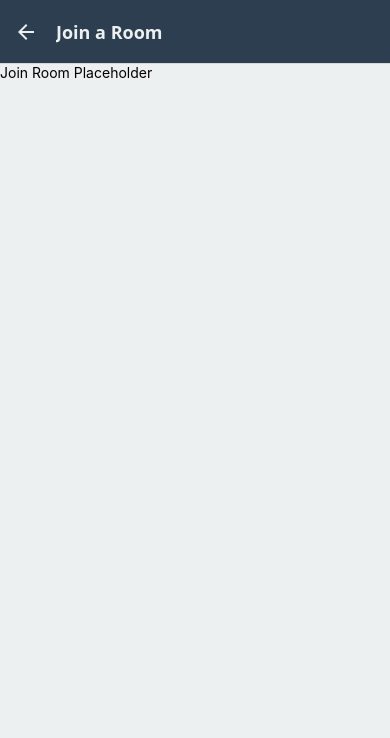
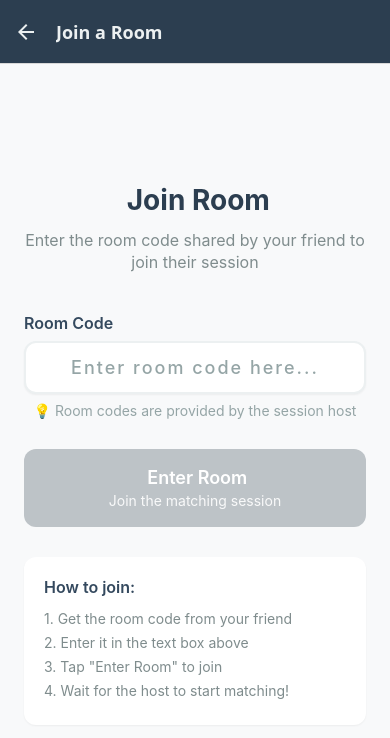
Before and after one commit to gekiclaws/moviematch, a React Native app in the folder app/: screen /JoinRoom in a window 390 px wide. Shown: the top 738 px of the page. Built offline with nearby package versions, Linux system fonts and the light colour scheme.

Commit message:
feat: Added JoinRoomScreen screen component with general layout created

```diff
--- a/app/src/navigation/AppNavigator.tsx
+++ b/app/src/navigation/AppNavigator.tsx
@@ -6,10 +6,10 @@ import { View, Text } from 'react-native';
 
 // Import actual screen components
 import HomeScreen from '../screens/HomeScreen';
+import JoinRoomScreen from '../screens/JoinRoomScreen';
 
 // Placeholders for remaining screen components
 const LobbyWaitingScreen = () => <View><Text>Lobby Waiting Placeholder</Text></View>;
-const JoinRoomScreen = () => <View><Text>Join Room Placeholder</Text></View>;
 const SuccessfullyJoinedScreen = () => <View><Text>Successfully Joined Placeholder</Text></View>;
 
 const Stack = createStackNavigator<RootStackParamList>();
--- a/app/src/screens/JoinRoomScreen.tsx
+++ b/app/src/screens/JoinRoomScreen.tsx
@@ -0,0 +1,187 @@
+import React, { useState } from 'react';
+import {
+  View,
+  Text,
+  TextInput,
+  TouchableOpacity,
+  SafeAreaView,
+  Alert,
+  ActivityIndicator,
+  KeyboardAvoidingView,
+  Platform,
+} from 'react-native';
+import type { StackScreenProps } from '@react-navigation/stack';
+import type { RootStackParamList } from '../types/navigation';
+
+// Import services
+import { SessionService } from '../services/firebase/sessionService';
+import { UserService } from '../services/firebase/userService';
+
+// Import styles
+import { styles } from '../styles/JoinRoomStyles';
+
+type Props = StackScreenProps<RootStackParamList, 'JoinRoom'>;
+
+export default function JoinRoomScreen({ navigation }: Props) {
+  const [roomCode, setRoomCode] = useState('');
+  const [isLoading, setIsLoading] = useState(false);
+
+  const handleJoinRoom = async () => {
+    // Validate input
+    if (!roomCode.trim()) {
+      Alert.alert('Error', 'Please enter a room code');
+      return;
+    }
+
+    setIsLoading(true);
+
+    try {
+      // TODO: Replace with actual user ID from your auth system
+      const tempUserId = 'user_' + Math.random().toString(36).substring(2, 10);
+
+      // Check if session exists
+      const session = await SessionService.get(roomCode.trim());
+      if (!session) {
+        Alert.alert('Error', 'Room code not found. Please check and try again.');
+        setIsLoading(false);
+        return;
+      }
+
+      // Check if room is full
+      if (session.userIds.length >= 2) {
+        Alert.alert('Error', 'This room is already full.');
+        setIsLoading(false);
+        return;
+      }
+
+      // Check if session has already started
+      if (session.sessionStatus === 'in progress') {
+        Alert.alert('Error', 'This session has already started.');
+        setIsLoading(false);
+        return;
+      }
+
+      // Create user first (in a real app, this would come from authentication)
+      await UserService.initializeUser('Guest User');
+
+      // Join the session
+      await SessionService.joinSession(roomCode.trim(), tempUserId);
+
+      // Get updated session data
+      const updatedSession = await SessionService.get(roomCode.trim());
+
+      // Get host user information
+      const hostUser = await UserService.get(session.userIds[0]);
+
+      // Navigate to SuccessfullyJoined screen
+      navigation.navigate('SuccessfullyJoined', {
+        sessionId: roomCode.trim(),
+        userId: tempUserId,
+        session: updatedSession || undefined,
+        hostUser: hostUser || undefined,
+        isHost: false,
+      });
+
+    } catch (error) {
+      console.error('Error joining room:', error);
+
+      // Handle specific error messages
+      let errorMessage = 'Failed to join room. Please try again.';
+      if (error instanceof Error) {
+        if (error.message.includes('already in room')) {
+          errorMessage = 'You are already in this room.';
+        } else if (error.message.includes('full')) {
+          errorMessage = 'This room is full.';
+        } else if (error.message.includes('does not exist')) {
+          errorMessage = 'Room code not found.';
+        }
+      }
+
+      Alert.alert('Error', errorMessage);
+    } finally {
+      setIsLoading(false);
+    }
+  };
+
+  /**
+   * Handle room code input changes
+   */
+  const handleRoomCodeChange = (text: string) => {
+    // Convert to uppercase and remove spaces for consistency
+    setRoomCode(text.toUpperCase().trim());
+  };
+
+  return (
+    <SafeAreaView style={styles.container}>
+      <KeyboardAvoidingView
+        style={styles.keyboardContainer}
+        behavior={Platform.OS === 'ios' ? 'padding' : 'height'}
+      >
+        <View style={styles.content}>
+
+          {/* Header Section */}
+          <View style={styles.headerContainer}>
+            <Text style={styles.headerText}> Join Room</Text>
+            <Text style={styles.descriptionText}>
+              Enter the room code shared by your friend to join their session
+            </Text>
+          </View>
+
+          {/* Input Section */}
+          <View style={styles.inputContainer}>
+            <Text style={styles.inputLabel}>Room Code</Text>
+            <TextInput
+              style={styles.textInput}
+              value={roomCode}
+              onChangeText={handleRoomCodeChange}
+              placeholder="Enter room code here..."
+              placeholderTextColor="#95a5a6"
+              autoCapitalize="characters"
+              autoCorrect={false}
+              maxLength={20}
+              editable={!isLoading}
+            />
+            <Text style={styles.inputHint}>
+              💡 Room codes are provided by the session host
+            </Text>
+          </View>
+
+          {/* Action Button */}
+          <View style={styles.buttonContainer}>
+            <TouchableOpacity
+              style={[
+                styles.joinButton,
+                (!roomCode.trim() || isLoading) && styles.disabledButton
+              ]}
+              onPress={handleJoinRoom}
+              disabled={!roomCode.trim() || isLoading}
+              activeOpacity={0.8}
+            >
+              {isLoading ? (
+                <View style={styles.loadingContainer}>
+                  <ActivityIndicator color="#ffffff" size="small" />
+                  <Text style={styles.loadingText}>Joining...</Text>
+                </View>
+              ) : (
+                <>
+                  <Text style={styles.joinButtonText}> Enter Room</Text>
+                  <Text style={styles.buttonSubtext}>Join the matching session</Text>
+                </>
+              )}
+            </TouchableOpacity>
+          </View>
+
+          {/* Instructions */}
+          <View style={styles.instructionsContainer}>
+            <Text style={styles.instructionsTitle}>How to join:</Text>
+            <Text style={styles.instructionText}>1. Get the room code from your friend</Text>
+            <Text style={styles.instructionText}>2. Enter it in the text box above</Text>
+            <Text style={styles.instructionText}>3. Tap "Enter Room" to join</Text>
+            <Text style={styles.instructionText}>4. Wait for the host to start matching!</Text>
+          </View>
+
+        </View>
+      </KeyboardAvoidingView>
+    </SafeAreaView>
+  );
+}
--- /dev/null
+++ b/app/src/styles/JoinRoomStyles.ts
@@ -0,0 +1,149 @@
+import { StyleSheet } from 'react-native';
+
+export const styles = StyleSheet.create({
+  container: {
+    flex: 1,
+    backgroundColor: '#f8f9fa',
+  },
+  keyboardContainer: {
+    flex: 1,
+  },
+  content: {
+    flex: 1,
+    paddingHorizontal: 24,
+    paddingVertical: 20,
+    justifyContent: 'center',
+  },
+
+  // Header Section
+  headerContainer: {
+    alignItems: 'center',
+    marginBottom: 40,
+  },
+  headerText: {
+    fontSize: 28,
+    fontWeight: 'bold',
+    color: '#2c3e50',
+    marginBottom: 12,
+    textAlign: 'center',
+  },
+  descriptionText: {
+    fontSize: 16,
+    color: '#7f8c8d',
+    textAlign: 'center',
+    lineHeight: 22,
+  },
+
+  // Input Section
+  inputContainer: {
+    marginBottom: 30,
+  },
+  inputLabel: {
+    fontSize: 16,
+    fontWeight: '600',
+    color: '#34495e',
+    marginBottom: 8,
+  },
+  textInput: {
+    backgroundColor: '#ffffff',
+    borderRadius: 12,
+    paddingHorizontal: 16,
+    paddingVertical: 14,
+    fontSize: 18,
+    color: '#2c3e50',
+    borderWidth: 2,
+    borderColor: '#ecf0f1',
+    textAlign: 'center',
+    fontWeight: '500',
+    letterSpacing: 2,
+    shadowColor: '#000',
+    shadowOffset: {
+      width: 0,
+      height: 1,
+    },
+    shadowOpacity: 0.05,
+    shadowRadius: 2,
+    elevation: 2,
+  },
+  inputHint: {
+    fontSize: 14,
+    color: '#95a5a6',
+    textAlign: 'center',
+    marginTop: 8,
+  },
+
+  // Button Section
+  buttonContainer: {
+    marginBottom: 30,
+  },
+  joinButton: {
+    backgroundColor: '#2ecc71',
+    borderRadius: 12,
+    paddingVertical: 18,
+    paddingHorizontal: 24,
+    alignItems: 'center',
+    shadowColor: '#000',
+    shadowOffset: {
+      width: 0,
+      height: 2,
+    },
+    shadowOpacity: 0.1,
+    shadowRadius: 4,
+    elevation: 3,
+  },
+  disabledButton: {
+    backgroundColor: '#bdc3c7',
+    shadowOpacity: 0,
+    elevation: 0,
+  },
+  joinButtonText: {
+    fontSize: 18,
+    fontWeight: '600',
+    color: '#ffffff',
+    marginBottom: 4,
+  },
+  buttonSubtext: {
+    fontSize: 14,
+    color: '#ffffff',
+    opacity: 0.9,
+  },
+
+  // Loading State
+  loadingContainer: {
+    flexDirection: 'row',
+    alignItems: 'center',
+    gap: 8,
+  },
+  loadingText: {
+    fontSize: 16,
+    fontWeight: '600',
+    color: '#ffffff',
+  },
+
+  // Instructions Section
+  instructionsContainer: {
+    backgroundColor: '#ffffff',
+    borderRadius: 12,
+    padding: 20,
+    shadowColor: '#000',
+    shadowOffset: {
+      width: 0,
+      height: 1,
+    },
+    shadowOpacity: 0.05,
+    shadowRadius: 2,
+    elevation: 1,
+  },
+  instructionsTitle: {
+    fontSize: 16,
+    fontWeight: '600',
+    color: '#34495e',
+    marginBottom: 12,
+  },
+  instructionText: {
+    fontSize: 14,
+    color: '#7f8c8d',
+    lineHeight: 20,
+    marginBottom: 4,
+  },
+});
```
